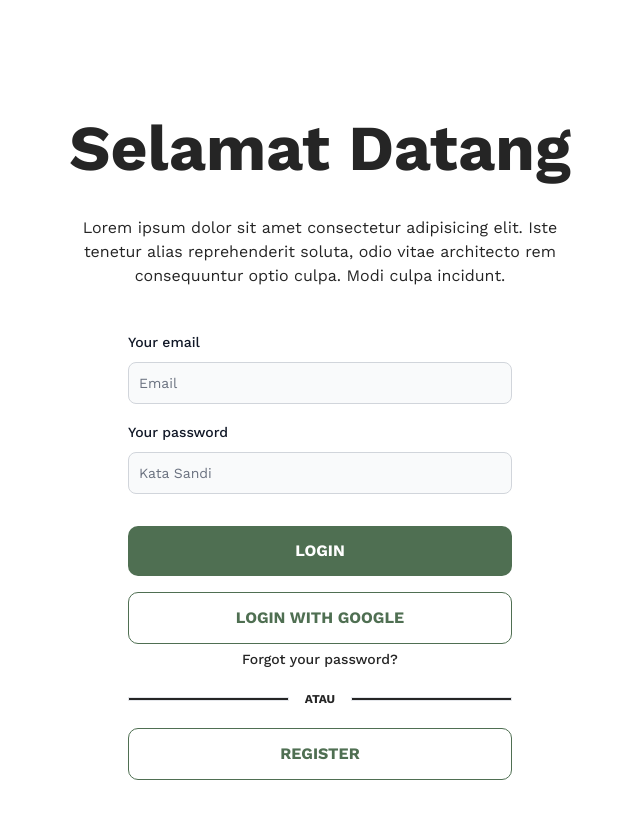
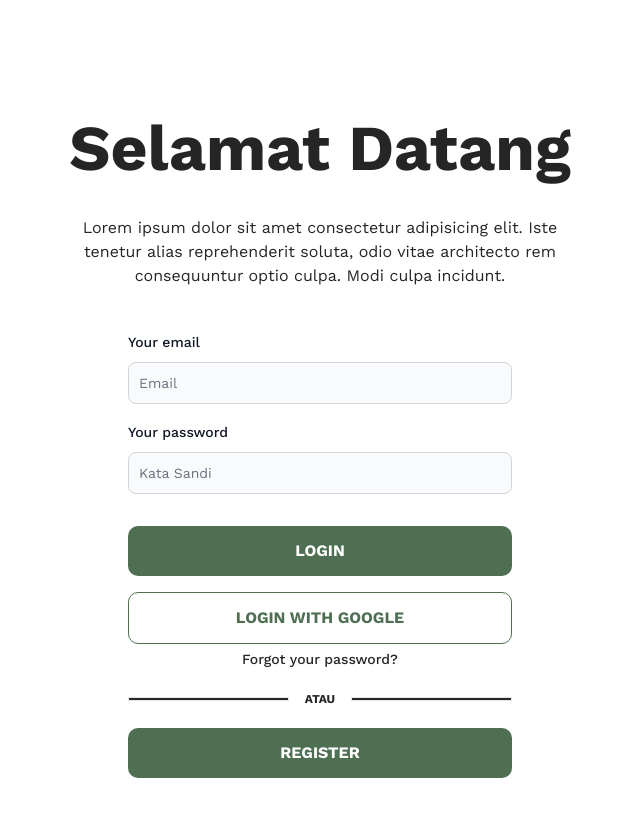
Before and after one commit to naufalnrsmitter20/wastain-next, a Next.js app: page /login in a window 1280 px wide. Shown: the top 818 px of the page, without its empty margins (320-960 px from the left). Built offline with nearby package versions, Linux system fonts and the light colour scheme.

Commit message:
feat: add buttons components

```diff
--- a/src/app/(user)/Components/Login.tsx
+++ b/src/app/(user)/Components/Login.tsx
@@ -2,6 +2,7 @@
 import React from "react";
 import { Button, Card, Checkbox, Label, TextInput } from "flowbite-react";
 import { useRouter } from "next/navigation";
+import { PrimaryButton, SecondaryButton } from "./utilities/Buttons";
 
 export default function Login() {
   const router = useRouter();
@@ -28,12 +29,8 @@ export default function Login() {
               </div>
               <TextInput id="password1" type="password" required placeholder="Kata Sandi" className="mb-[16px]" />
             </div>
-            <button className="bg-primary-green text-[16px] transition-all duration-200 hover:bg-dark-green text-white font-bold uppercase py-[13px] rounded-[10px]" type="submit">
-              Login
-            </button>
-            <button className=" text-[16px] text-primary-green border transition-all duration-200 border-primary-green hover:bg-dark-green hover:text-white font-bold uppercase py-[13px] rounded-[10px]" type="submit">
-              Login with google
-            </button>
+            <PrimaryButton type="submit">Login</PrimaryButton>
+            <SecondaryButton type="button">Login with google</SecondaryButton>
           </form>
           <div className="text-center text-[14px] font-medium mt-[5px] ">
             <p>Forgot your password?</p>
@@ -44,13 +41,9 @@ export default function Login() {
             <div className="bg-primary-black border h-1 w-[200px]"></div>
           </div>
           <div className="flex flex-col">
-            <button
-              onClick={() => router.push("/register")}
-              className=" text-[16px] text-primary-green border transition-all duration-200 border-primary-green hover:bg-dark-green hover:text-white font-bold uppercase py-[13px] rounded-[10px]"
-              type="submit"
-            >
+            <PrimaryButton onClick={() => router.push("/register")} type="button">
               Register
-            </button>
+            </PrimaryButton>
           </div>
         </div>
       </div>
--- a/src/app/(user)/Components/Register.tsx
+++ b/src/app/(user)/Components/Register.tsx
@@ -2,6 +2,7 @@
 import React from "react";
 import { Button, Card, Checkbox, Label, TextInput } from "flowbite-react";
 import { useRouter } from "next/navigation";
+import { PrimaryButton, SecondaryButton } from "./utilities/Buttons";
 
 export default function Register() {
   const router = useRouter();
@@ -28,12 +29,8 @@ export default function Register() {
               </div>
               <TextInput id="password1" type="password" required placeholder="Kata Sandi" className="mb-[16px]" />
             </div>
-            <button className="bg-primary-green text-[16px] transition-all duration-200 hover:bg-dark-green text-white font-bold uppercase py-[13px] rounded-[10px]" type="submit">
-              Register
-            </button>
-            <button className=" text-[16px] text-primary-green border transition-all duration-200 border-primary-green hover:bg-dark-green hover:text-white font-bold uppercase py-[13px] rounded-[10px]" type="submit">
-              Register with google
-            </button>
+            <PrimaryButton type="submit">Register</PrimaryButton>
+            <SecondaryButton type="submit">Register with google</SecondaryButton>
           </form>
           <div className="flex gap-x-4 place-items-center mx-auto justify-center my-[20px]">
             <div className="bg-primary-black border h-1 w-[99px]"></div>
@@ -41,13 +38,9 @@ export default function Register() {
             <div className="bg-primary-black border h-1 w-[99px]"></div>
           </div>
           <div className="flex flex-col">
-            <button
-              onClick={() => router.push("/login")}
-              className=" text-[16px] text-primary-green border transition-all duration-200 border-primary-green hover:bg-dark-green hover:text-white font-bold uppercase py-[13px] rounded-[10px]"
-              type="submit"
-            >
+            <SecondaryButton onClick={() => router.push("/login")} type="submit">
               Login
-            </button>
+            </SecondaryButton>
           </div>
         </div>
       </div>
--- /dev/null
+++ b/src/app/(user)/Components/profiles/ProfileHeader.tsx
@@ -0,0 +1,7 @@
+import React from "react";
+
+function ProfileHeader() {
+  return <React.Fragment></React.Fragment>;
+}
+
+export default ProfileHeader;
--- /dev/null
+++ b/src/app/(user)/Components/utilities/Buttons.tsx
@@ -0,0 +1,28 @@
+interface IButton {
+  children: React.ReactNode;
+  className?: string;
+  type: "button" | "submit" | "reset" | undefined;
+  onClick?: () => void | Function;
+  target?: "_blank" | "_self" | "_parent" | "_top" | undefined;
+}
+
+export const PrimaryButton = ({ children, className, type, onClick, target }: IButton) => {
+  return (
+    <button className={`bg-primary-green text-[16px] transition-all duration-200 hover:bg-dark-green text-white font-bold uppercase py-[13px] rounded-[10px] ${className}`} onClick={onClick} type={type} formTarget={target}>
+      {children}
+    </button>
+  );
+};
+
+export const SecondaryButton = ({ children, className, type, onClick, target }: IButton) => {
+  return (
+    <button
+      className={`text-[16px] text-primary-green border transition-all duration-200 border-primary-green hover:bg-dark-green hover:text-white font-bold uppercase py-[13px] rounded-[10px] ${className}`}
+      onClick={onClick}
+      type={type}
+      formTarget={target}
+    >
+      {children}
+    </button>
+  );
+};
```
Also changed, not shown: src/app/(user)/profile/page.tsx (added).
